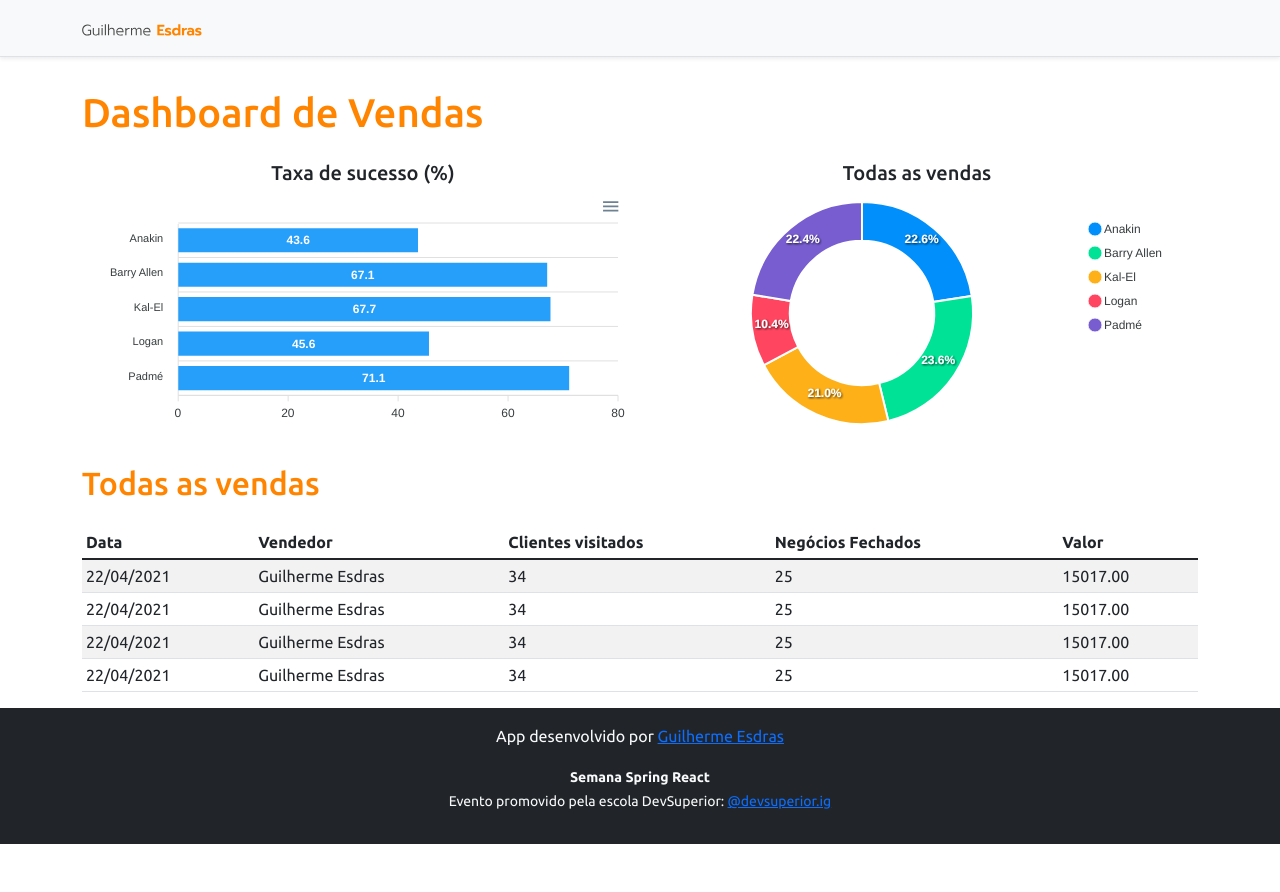
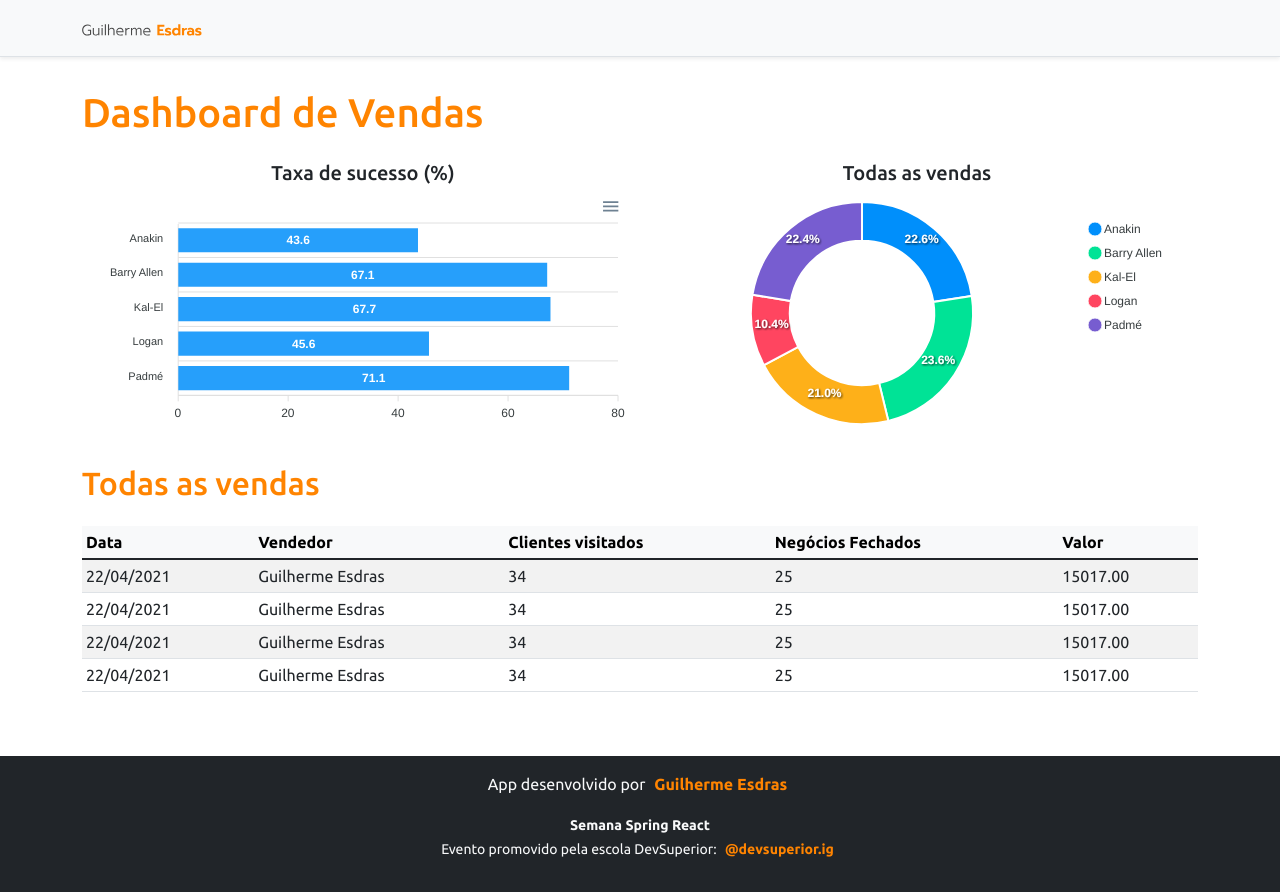
Before and after one commit to GuilhermeEsdras/projeto-sds, a React (Create React App) app in the folder frontend/: page / in a window 1280 px wide. Before the commit the page ends 844 px from the top, so only its background shows below. Built offline with nearby package versions, Linux system fonts and the light colour scheme.

Commit message:
Front End - Updating table, links & Adding hover animations

```diff
--- a/frontend/src/assets/sass/base/_global.scss
+++ b/frontend/src/assets/sass/base/_global.scss
@@ -12,3 +12,7 @@ html, body {
   flex-direction: column;
   height: 100%;
 }
+
+a {
+  text-decoration: none;
+}
--- a/frontend/src/assets/sass/components/_gui-esdras.scss
+++ b/frontend/src/assets/sass/components/_gui-esdras.scss
@@ -1,3 +1,21 @@
-.gui-esdras:hover {
-  background-color: $color-primary;
+.gui-esdras {
+  position: relative;
+
+  &::before {
+    content: "";
+    position: absolute;
+    width: 100%;
+    height: 2px;
+    bottom: 0;
+    margin: -5px 0;
+    background-color: $color-primary;
+    visibility: hidden;
+    transform: scaleX(0);
+    transition: all 0.4s ease-in-out 0s;
+  }
+
+  &:hover::before {
+    visibility: visible;
+    transform: scaleX(1);
+  }
 }
--- a/frontend/src/assets/sass/layouts/_footer.scss
+++ b/frontend/src/assets/sass/layouts/_footer.scss
@@ -5,4 +5,17 @@
 .footer {
   flex-shrink: 0;
   text-align: center;
+
+  a {
+    font-weight: bold;
+    color: $color-primary;
+    padding: 0 5px;
+    box-shadow: inset 0 0 0 0 $color-primary;
+    transition: all 0.4s ease-in-out 0s;
+
+    &:hover {
+      box-shadow: inset 300px 0 0 0 $color-primary;
+      color: white;
+    }
+  }
 }
--- a/frontend/src/components/DataTable/index.tsx
+++ b/frontend/src/components/DataTable/index.tsx
@@ -1,8 +1,8 @@
 const DataTable = () => {
   return (
-    <div className="table-responsive">
-      <table className="table table-striped table-sm">
-        <thead>
+    <div className="table-responsive mb-5">
+      <table className="table table-striped table-sm table-hover">
+        <thead className="table-light">
           <tr>
             <th scope="col">Data</th>
             <th scope="col">Vendedor</th>
--- a/frontend/src/components/NavBar/index.tsx
+++ b/frontend/src/components/NavBar/index.tsx
@@ -5,12 +5,14 @@ const NavBar = () => {
     <div className="d-flex flex-column flex-md-row align-items-center p-3 px-md-4 mb-3 bg-light border-bottom shadow-sm">
       <div className="container">
         <nav className="my-2 my-md-0 mr-md-3">
-          <img
-            src={ImgGuiWhite}
-            alt="GuiEsdras"
-            width="120"
+          <a
+            href="https://www.linkedin.com/in/guilherme-esdras"
+            target="_blank"
             className="gui-esdras"
-          />
+            rel="noreferrer"
+          >
+            <img src={ImgGuiWhite} alt="GuiEsdras" width="120" />
+          </a>
         </nav>
       </div>
     </div>
```
